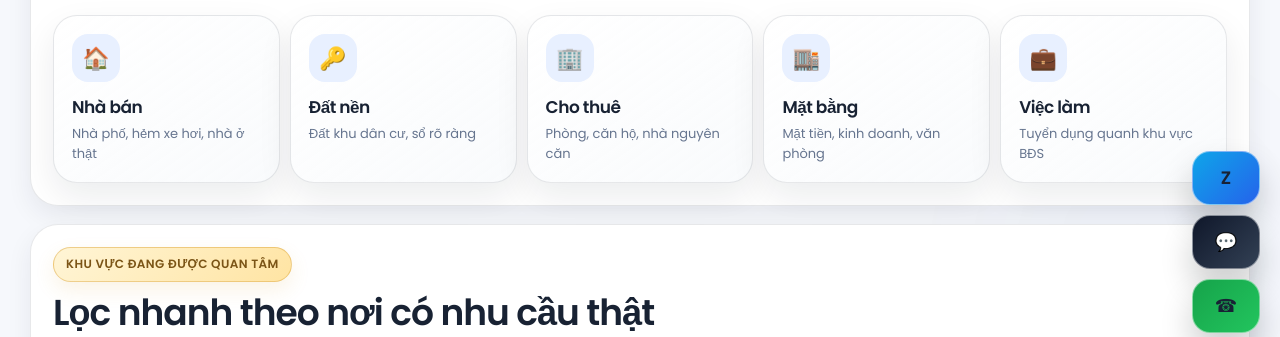
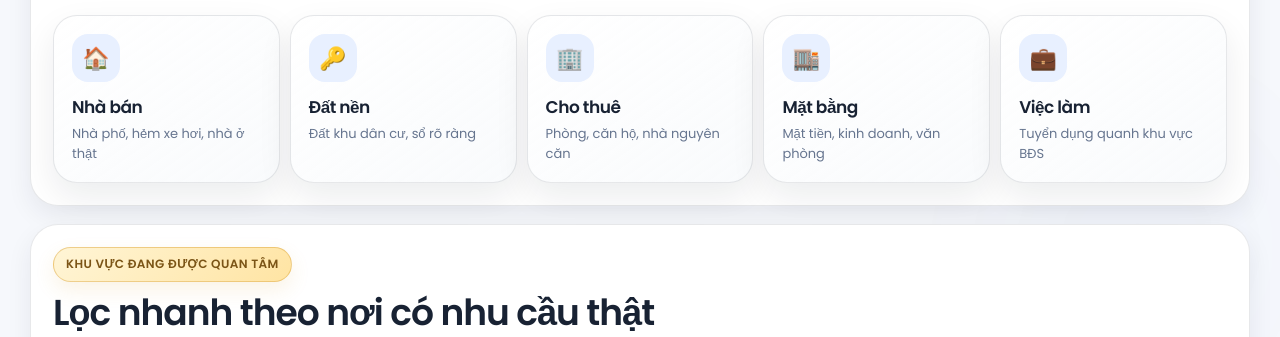
Before and after one commit to lethenguyen365/l-th-nguy-n, a website: page public/index.html in a window 1280 px wide. Shown: the part 447-784 px from the top of the page. Drawn offline with Linux system fonts and the light colour scheme; no server answers.

Commit message:
Remove floating contact buttons

```diff
--- a/public/index.html
+++ b/public/index.html
@@ -738,11 +738,6 @@
       </div>
     </footer>
 
-    <div class="floating-actions">
-      <a class="floating-btn floating-zalo" href="https://zalo.me/0908777102" target="_blank" rel="noreferrer">Zalo</a>
-      <a class="floating-btn floating-messenger" href="https://m.me/" target="_blank" rel="noreferrer">Chat</a>
-      <a class="floating-btn floating-call" href="tel:0908777102">Call</a>
-    </div>
   </div>
 
   <div class="chat-popup-pro" id="chatPopup">
```
